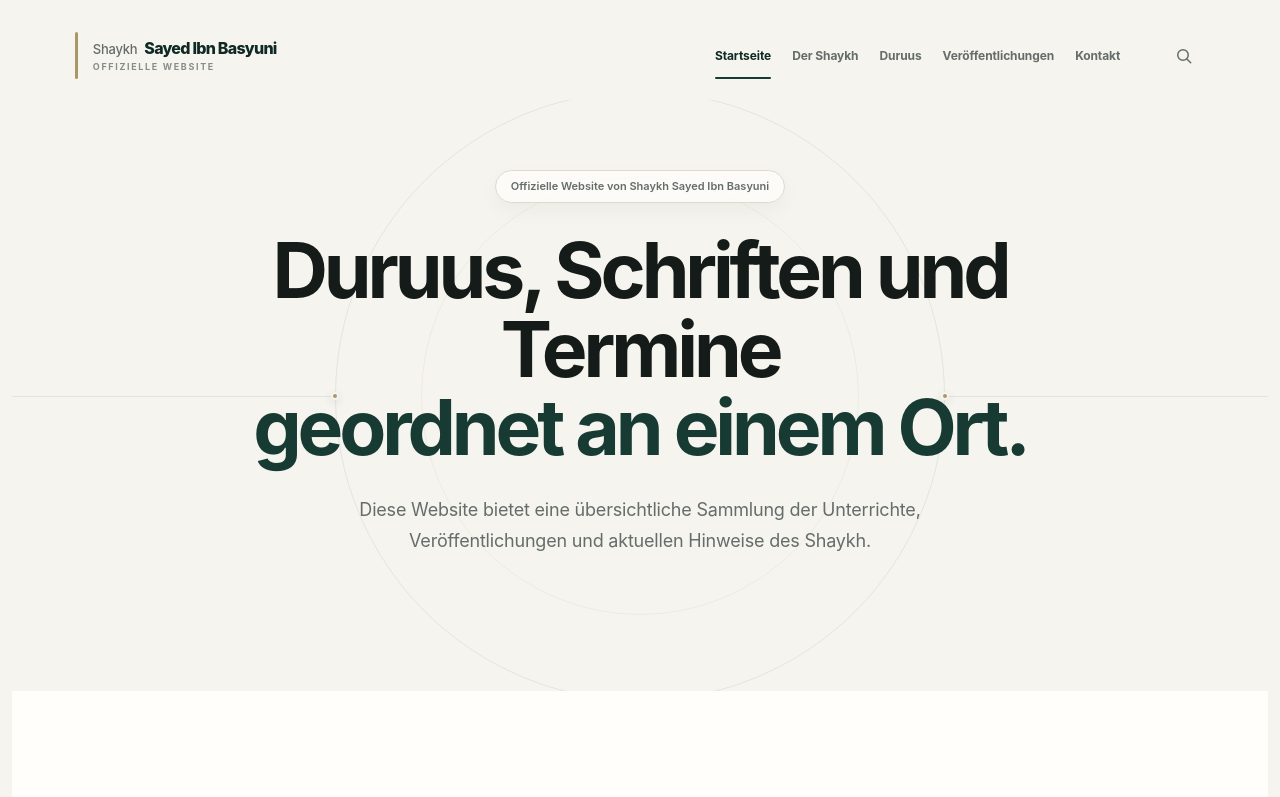
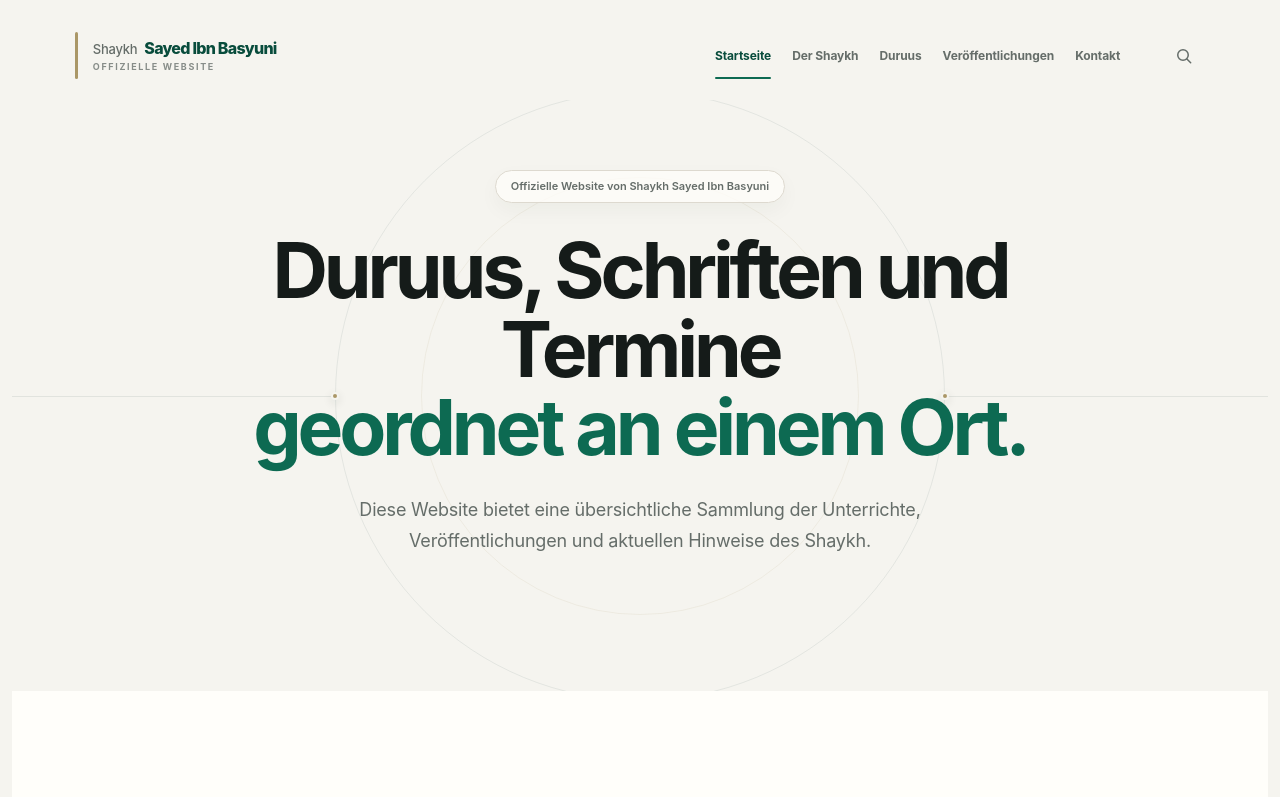
Before and after one commit to SoufianElfouzari/Shaykh-Sayed-Ibn-Basyuni-Website, a React (Vite) app: page / in a window 1280 px wide. Shown: the top 797 px of the page. Built offline with nearby package versions, Linux system fonts and the light colour scheme.

Commit message:
impr: update the whole sites primary color to be more highlited

```diff
--- a/src/pages/Home/components/Header/Header.css
+++ b/src/pages/Home/components/Header/Header.css
@@ -3,9 +3,9 @@
   --sib-color-surface: #fffefa;
   --sib-color-surface-soft: #efede6;
 
-  --sib-color-primary: #173a33;
-  --sib-color-primary-dark: #0f2924;
-  --sib-color-primary-light: #31574f;
+  --sib-color-primary: #0d6a52;
+  --sib-color-primary-dark: #084c3c;
+  --sib-color-primary-light: #2f8a70;
 
   --sib-color-accent: #aa9767;
   --sib-color-accent-soft: #d8ceb2;
```
